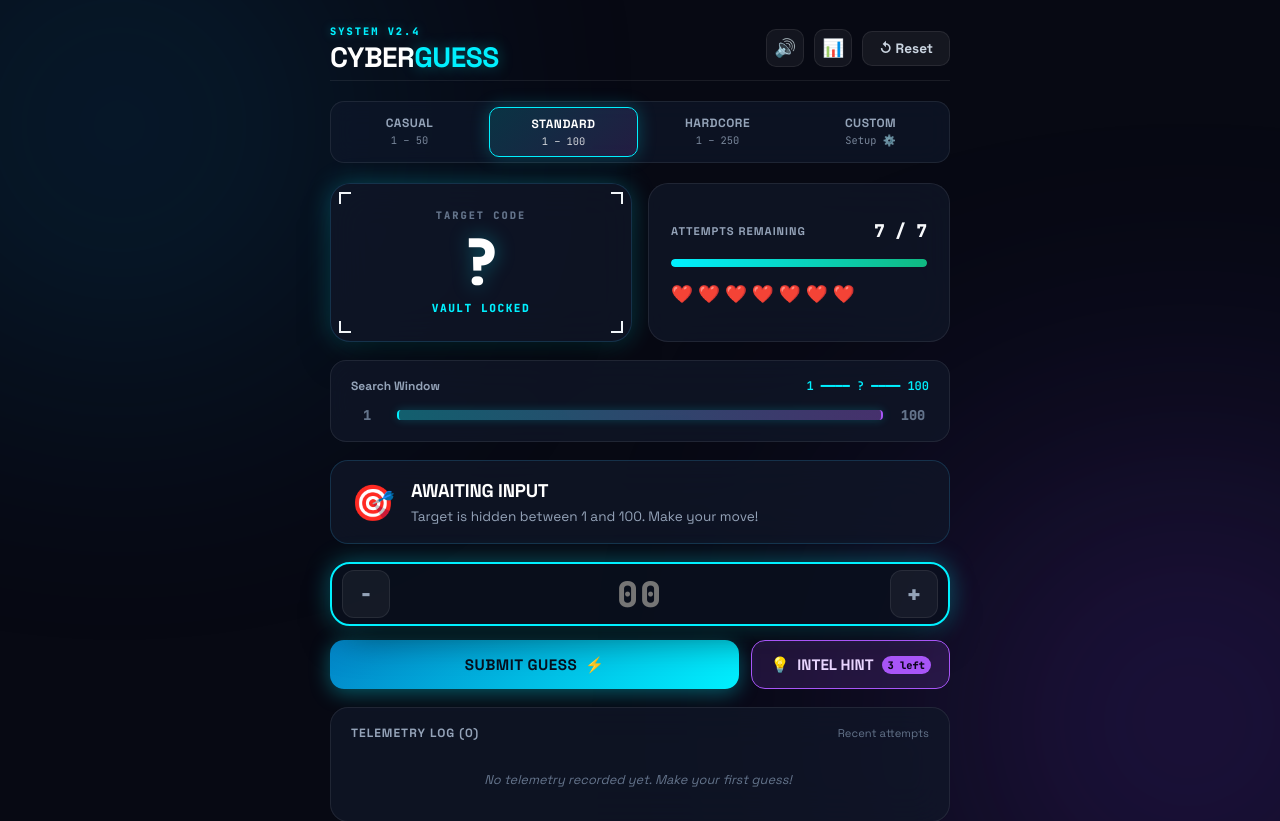
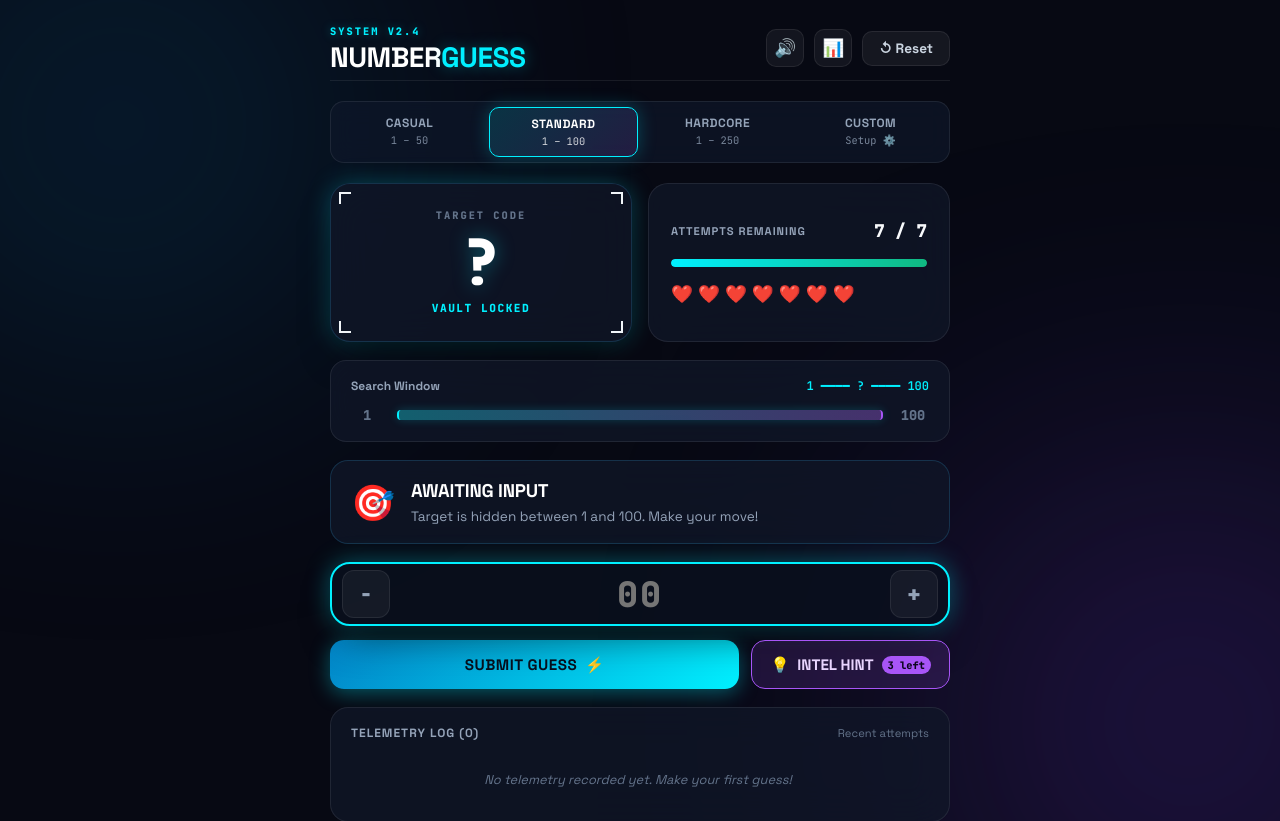
Before and after one commit to Fanglack/random-guess-game, a Python web app: template templates/index.html in a window 1280 px wide. Shown: the top 821 px of the page. Run offline with Jinja, Linux system fonts and the light colour scheme; the template is opened without the code that fills it, so the values that code supplies are empty.

Commit message:
Update index.html

```diff
--- a/templates/index.html
+++ b/templates/index.html
@@ -3,7 +3,7 @@
 <head>
   <meta charset="UTF-8" />
   <meta name="viewport" content="width=device-width, initial-scale=1.0" />
-  <title>CYBER-GUESS // Number Quests</title>
+  <title>Number Quests</title>
   <meta name="description" content="A futuristic random number guessing game built with Python, HTML, and CSS. Test your intuition and crack the vault code!" />
   <link rel="preconnect" href="https://fonts.googleapis.com" />
   <link rel="preconnect" href="https://fonts.gstatic.com" crossorigin />
@@ -21,7 +21,7 @@
     <header class="app-header">
       <div class="brand">
         <span class="brand-badge">SYSTEM V2.4</span>
-        <h1 class="brand-title">CYBER<span class="accent-text">GUESS</span></h1>
+        <h1 class="brand-title">NUMBER<span class="accent-text">GUESS</span></h1>
       </div>
 
       <div class="header-controls">
```
